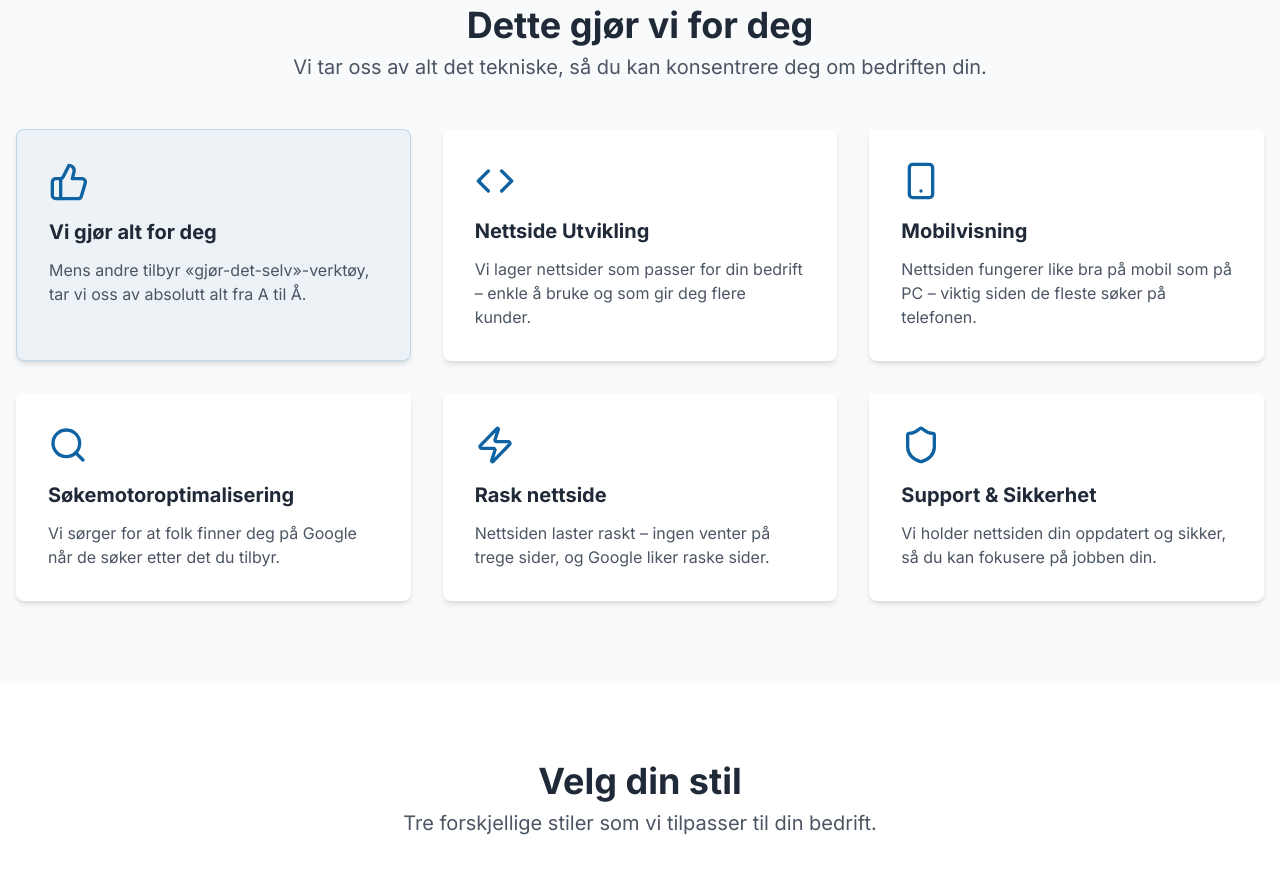
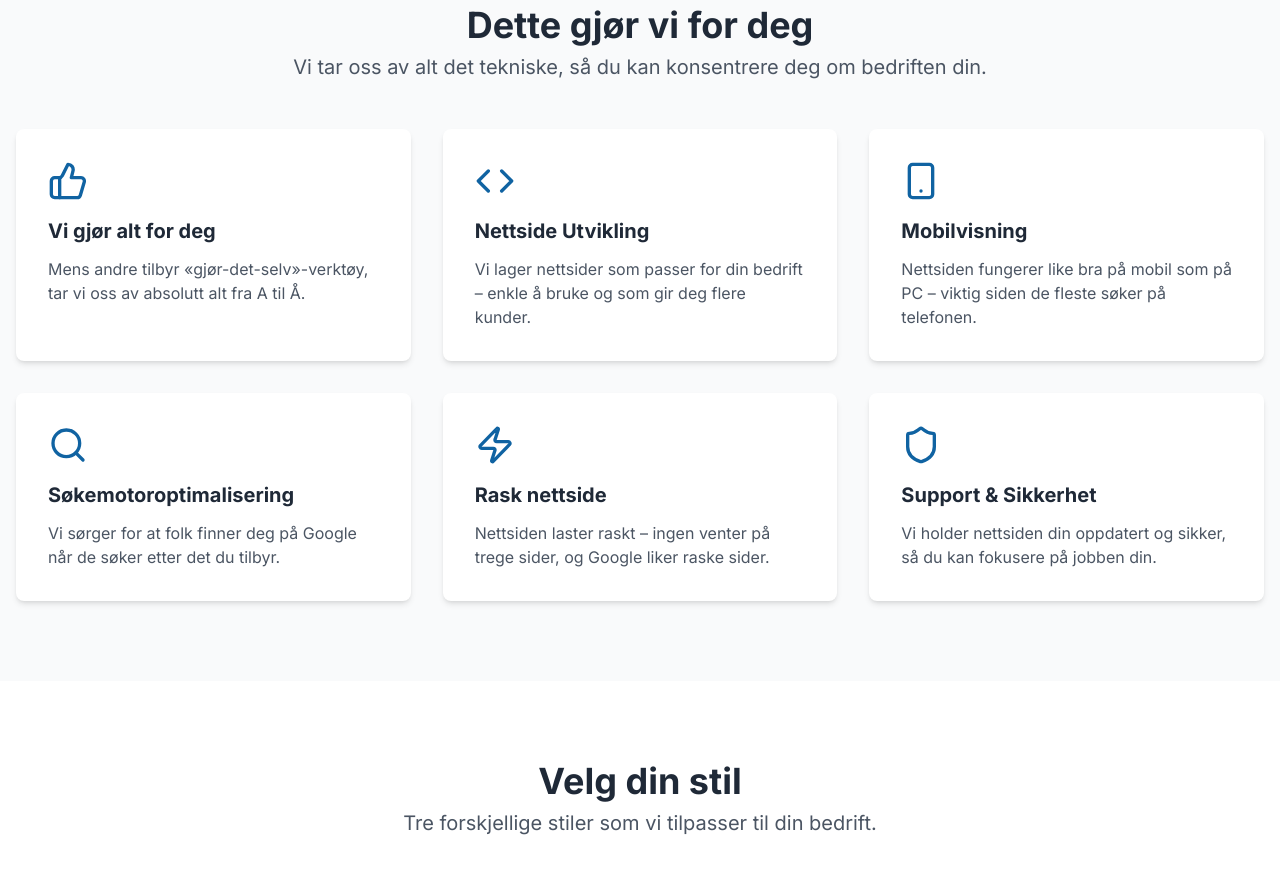
Before and after one commit to soppkongen/lettpaanett, a Next.js app: page / in a window 1280 px wide. Shown: the part 2620-3503 px from the top of the page. Built offline with nearby package versions, Linux system fonts and the light colour scheme; grey boxes are pictures that could not be loaded.

Commit message:
feat: standardize card colors in "Dette gjør vi for deg" section
Ensure all cards have uniform white background and styling.

Co-authored-by: null <63381314+soppkongen@users.noreply.github.com>

```diff
--- a/components/tjenester.tsx
+++ b/components/tjenester.tsx
@@ -6,7 +6,7 @@ export function Tjenester() {
       icon: <ThumbsUp className="h-10 w-10 text-primary" />,
       title: "Vi gjør alt for deg",
       description: "Mens andre tilbyr «gjør-det-selv»-verktøy, tar vi oss av absolutt alt fra A til Å.",
-      highlighted: true,
+      highlighted: false, // Endret fra true til false
     },
     {
       icon: <Code className="h-10 w-10 text-primary" />,
@@ -50,10 +50,7 @@ export function Tjenester() {
 
         <div className="grid grid-cols-1 md:grid-cols-2 lg:grid-cols-3 gap-8">
           {tjenester.map((tjeneste, index) => (
-            <div
-              key={index}
-              className={`${tjeneste.highlighted ? "bg-primary/5 border border-primary/20" : "bg-white"} p-8 rounded-lg shadow-md hover:shadow-lg transition-shadow`}
-            >
+            <div key={index} className={`bg-white p-8 rounded-lg shadow-md hover:shadow-lg transition-shadow`}>
               <div className="mb-4">{tjeneste.icon}</div>
               <h3 className="text-xl font-bold mb-3 text-gray-800">{tjeneste.title}</h3>
               <p className="text-gray-600">{tjeneste.description}</p>
```
